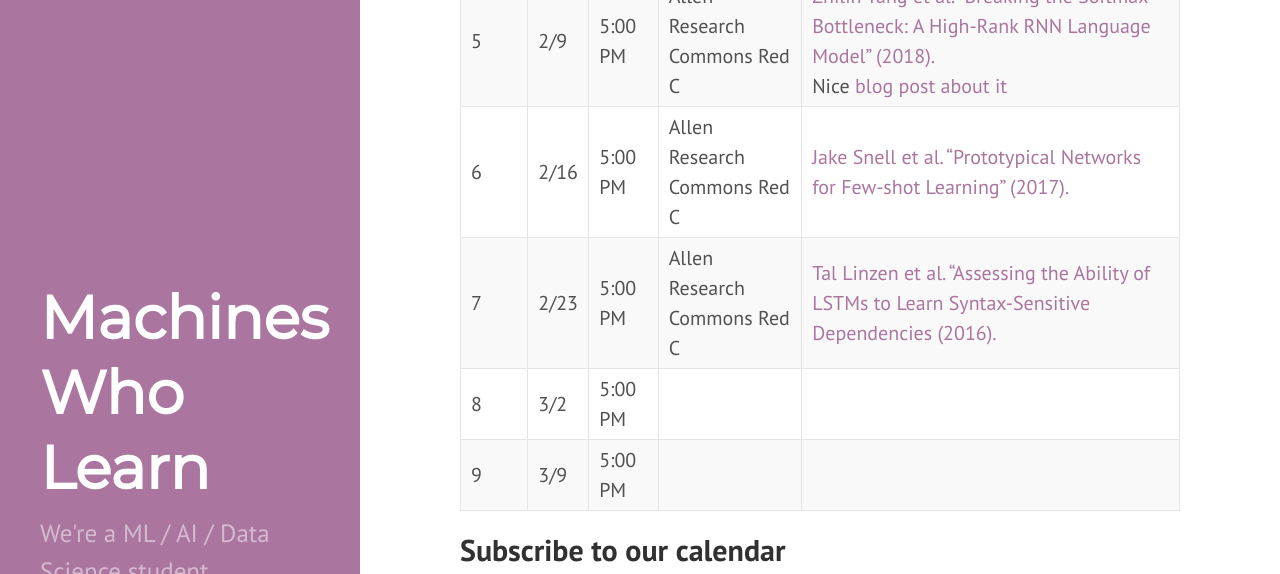
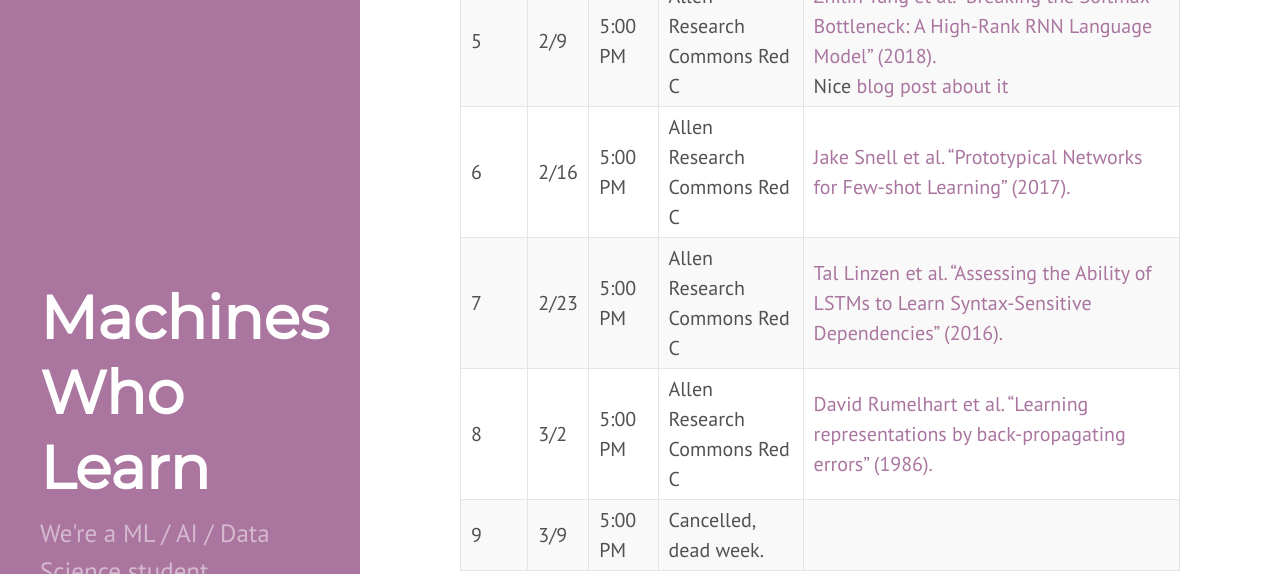
Before and after one commit to MachinesWhoLearn/machineswholearn.github.io, a Jekyll site: the page built from mwl_reading_group.md, in a window 1280 px wide and 900 px high, scrolled down 938 px, cut to the strip 0-574 px from the top of the window. Built offline with Jekyll 4.4.1, drawn with Linux system fonts in a browser that asks for light colours.

Commit message:
Add backprop paper for 3/2

```diff
--- a/mwl_reading_group.md
+++ b/mwl_reading_group.md
@@ -19,9 +19,9 @@ or two people assigned to lead a discussion about the readings.
 | 4 | 2/2 | 5:00 PM | Allen Research Commons Red C | [Ingmar Kanitscheider et al. "Training recurrent networks to generate hypotheses about how the brain solves hard navigation problems" (2016).](https://arxiv.org/abs/1609.09059) |
 | 5 | 2/9 | 5:00 PM | Allen Research Commons Red C | [Zhilin Yang et al. "Breaking the Softmax Bottleneck: A High-Rank RNN Language Model" (2018).](https://openreview.net/forum?id=HkwZSG-CZ) <br> Nice [blog post about it](http://smerity.com/articles/2017/mixture_of_softmaxes.html) |
 | 6 | 2/16 | 5:00 PM | Allen Research Commons Red C | [Jake Snell et al. "Prototypical Networks for Few-shot Learning" (2017).](https://arxiv.org/abs/1703.05175) |
-| 7 | 2/23 | 5:00 PM | Allen Research Commons Red C | [Tal Linzen et al. "Assessing the Ability of LSTMs to Learn Syntax-Sensitive Dependencies (2016).](https://arxiv.org/abs/1611.01368) |
-| 8 | 3/2 | 5:00 PM |  |  |
-| 9 | 3/9 | 5:00 PM |  |  |
+| 7 | 2/23 | 5:00 PM | Allen Research Commons Red C | [Tal Linzen et al. "Assessing the Ability of LSTMs to Learn Syntax-Sensitive Dependencies" (2016).](https://arxiv.org/abs/1611.01368) |
+| 8 | 3/2 | 5:00 PM | Allen Research Commons Red C | [David Rumelhart et al. "Learning representations by back-propagating errors" (1986).](https://www.nature.com/articles/323533a0) |
+| 9 | 3/9 | 5:00 PM | Cancelled, dead week. |  |
 
 
 ## Subscribe to our calendar
```
